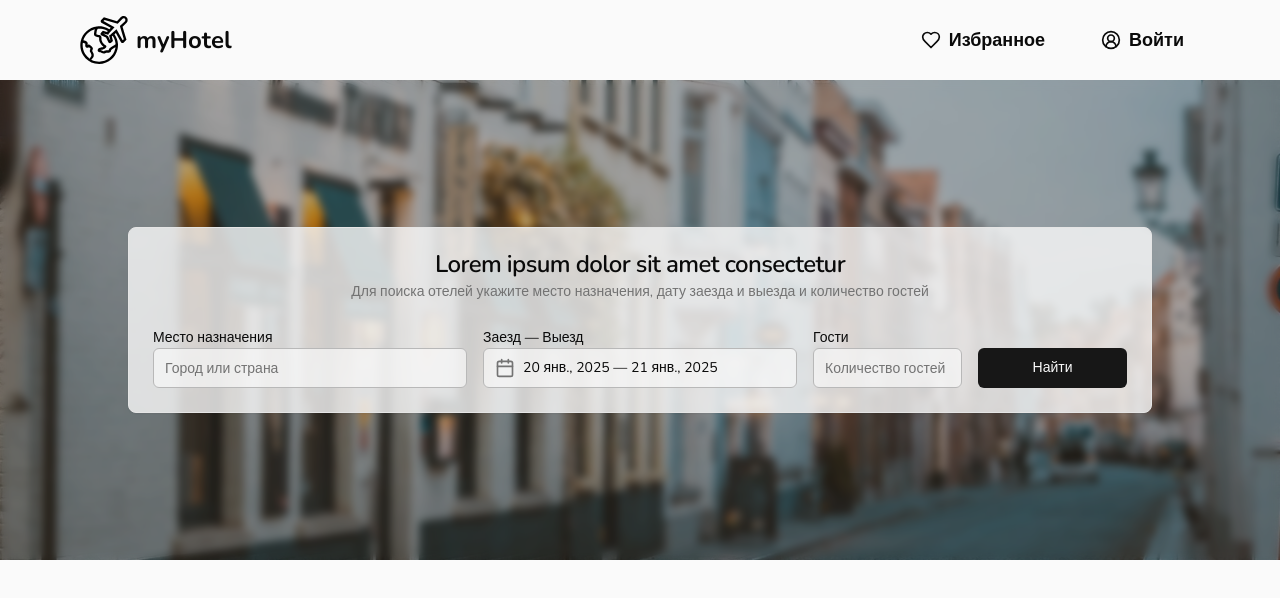
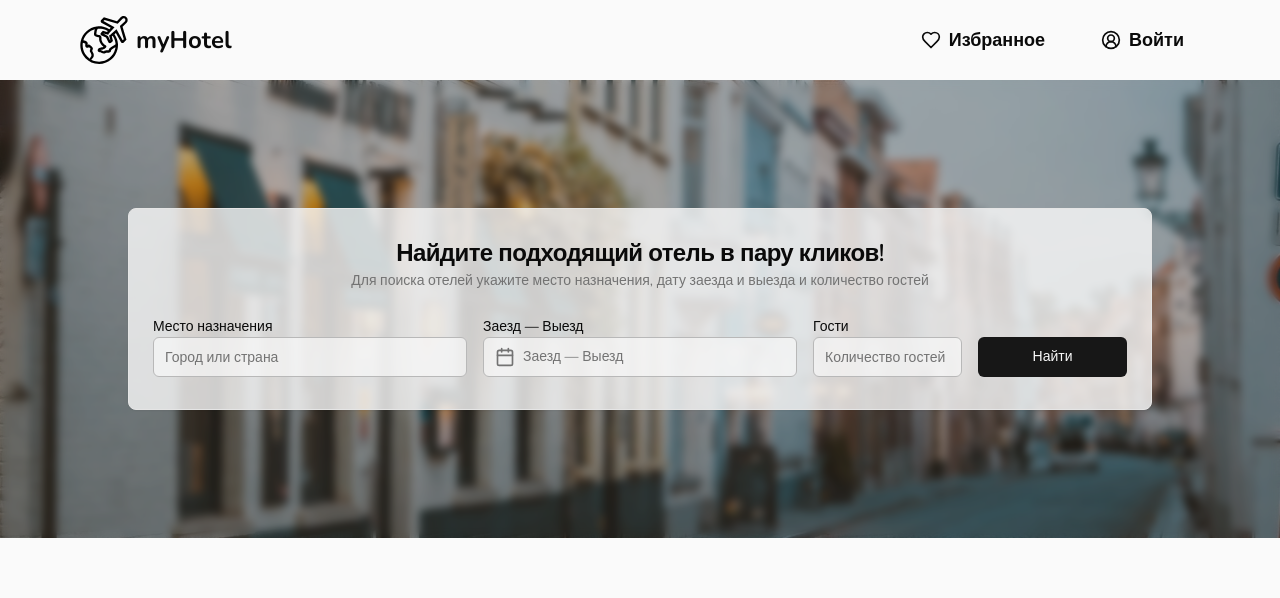
Before and after one commit to 4ccio/hotel-booking-v2, a React (Vite) app: page / in a window 1280 px wide. Shown: the top 598 px of the page. Built offline with nearby package versions, Linux system fonts and the light colour scheme; no server answers.

Commit message:
валидация формы поиска отелей, доработан компонент DayPickerWithRange

```diff
--- a/package.json
+++ b/package.json
@@ -15,8 +15,10 @@
     "@radix-ui/react-label": "^2.1.2",
     "@radix-ui/react-navigation-menu": "^1.2.3",
     "@radix-ui/react-popover": "^1.1.6",
+    "@radix-ui/react-separator": "^1.1.2",
     "@radix-ui/react-slot": "^1.1.2",
     "@radix-ui/react-tabs": "^1.1.2",
+    "@radix-ui/react-tooltip": "^1.1.8",
     "@radix-ui/react-visually-hidden": "^1.1.1",
     "class-variance-authority": "^0.7.1",
     "clsx": "^2.1.1",
--- a/src/components/DatePickerWithRange.jsx
+++ b/src/components/DatePickerWithRange.jsx
@@ -1,13 +1,18 @@
-import { forwardRef, useState } from "react";
-import { addDays, format, setDefaultOptions } from "date-fns";
+import { forwardRef, useMemo, useState } from "react";
+import { format, setDefaultOptions } from "date-fns";
 import { ru } from "date-fns/locale";
-import { Calendar as CalendarIcon } from "lucide-react";
+import { Calendar as CalendarIcon, CircleX, Trash2 } from "lucide-react";
 import { useMediaQuery } from "@/hooks/useMediaQuery";
 import { BREAKPOINTS as bp } from "@/config/breakpoints";
 import { cn } from "@/lib/utils";
 import { Button } from "@/ui/button";
 import { Calendar } from "@/ui/calendar";
-import { Popover, PopoverContent, PopoverTrigger } from "@/ui/popover";
+import {
+  Popover,
+  PopoverClose,
+  PopoverContent,
+  PopoverTrigger,
+} from "@/ui/popover";
 import {
   Drawer,
   DrawerClose,
@@ -17,16 +22,9 @@ import {
   DrawerTitle,
   DrawerTrigger,
 } from "@/ui/drawer";
+import { Separator } from "@/ui/separator";
 
 setDefaultOptions({ locale: ru });
-
-function useDateRange() {
-  const [date, setDate] = useState({
-    from: new Date(),
-    to: addDays(new Date(), 1),
-  });
-  return { date, setDate };
-}
 
 const DatePickerButton = forwardRef(({ date, className, ...props }, ref) => (
   <Button
@@ -41,25 +39,28 @@ const DatePickerButton = forwardRef(({ date, className, ...props }, ref) => (
     {...props}
   >
     <CalendarIcon size={20} className="text-muted-foreground" />
-    <span>
-      {date?.from
-        ? date.to
-          ? `${format(date.from, "d LLL, y")} — ${format(date.to, "d LLL, y")}`
-          : format(date.from, "d LLL y")
-        : "Заезд - Выезд"}
-    </span>
+    {date?.from ? (
+      date.to ? (
+        `${format(date.from, "d LLL, y")} — ${format(date.to, "d LLL, y")}`
+      ) : (
+        format(date.from, "d LLL y")
+      )
+    ) : (
+      <span className="text-muted-foreground">Заезд — Выезд</span>
+    )}
   </Button>
 ));
 
-function DatePickerPopover({ date, setDate, className }) {
-  return (
+const DatePickerPopover = forwardRef(({ date, setDate, className }, ref) => (
   <Popover>
     <PopoverTrigger asChild>
-        <DatePickerButton date={date} className={className} />
+      <DatePickerButton ref={ref} date={date} className={className} />
     </PopoverTrigger>
-      <PopoverContent className="w-auto p-0" align="center">
+    <PopoverContent className="w-auto p-4" align="center">
       <Calendar
+        className={"p-0"}
         initialFocus
+        autoFocus
         mode="range"
         defaultMonth={date?.from}
         selected={date}
@@ -68,18 +69,35 @@ function DatePickerPopover({ date, setDate, className }) {
         disabled={{ before: new Date() }}
         locale={ru}
         min={2}
-          required
+        max={30}
       />
+      <Separator className="my-4" />
+      <div className="flex justify-end gap-4">
+        <Button
+          size={"sm"}
+          variant="outline"
+          onClick={() => {
+            if (date?.from || date?.to) {
+              setDate({ from: "", to: "" });
+            }
+          }}
+        >
+          Очистить
+        </Button>
+        <PopoverClose asChild>
+          <Button size={"sm"} disabled={!date?.from || !date?.to}>
+            Выбрать
+          </Button>
+        </PopoverClose>
+      </div>
     </PopoverContent>
   </Popover>
-  );
-}
+));
 
-function DatePickerDrawer({ date, setDate, className }) {
-  return (
+const DatePickerDrawer = forwardRef(({ date, setDate, className }, ref) => (
   <Drawer>
     <DrawerTrigger asChild>
-        <DatePickerButton date={date} className={className} />
+      <DatePickerButton ref={ref} date={date} className={className} />
     </DrawerTrigger>
     <DrawerContent>
       <DrawerHeader>
@@ -87,6 +105,7 @@ function DatePickerDrawer({ date, setDate, className }) {
       </DrawerHeader>
       <Calendar
         initialFocus
+        autoFocus
         mode="range"
         defaultMonth={date?.from}
         selected={date}
@@ -95,25 +114,60 @@ function DatePickerDrawer({ date, setDate, className }) {
         disabled={{ before: new Date() }}
         locale={ru}
         min={2}
-          required
+        max={30}
       />
-        <DrawerFooter>
-          <DrawerClose asChild>
-            <Button variant="outline">Закрыть</Button>
+      <DrawerFooter className={"grid grid-cols-2 gap-4"}>
+        <div className="col-span-1">
+          <Button
+            className="w-full"
+            variant="outline"
+            onClick={() => {
+              if (date?.from || date?.to) {
+                setDate({ from: "", to: "" });
+              }
+            }}
+          >
+            <Trash2 size={16}></Trash2>
+            Очистить
+          </Button>
+        </div>
+        <DrawerClose asChild className="col-span-1">
+          <Button className="w-full" variant="outline">
+            <CircleX size={16}></CircleX>
+            Закрыть
+          </Button>
+        </DrawerClose>
+        <DrawerClose asChild className="col-span-2">
+          <Button className="w-full" disabled={!date?.from || !date?.to}>
+            Выбрать
+          </Button>
         </DrawerClose>
       </DrawerFooter>
     </DrawerContent>
   </Drawer>
-  );
-}
+));
 
-export function DatePickerWithRange({ className }) {
-  const { date, setDate } = useDateRange();
+export const DatePickerWithRange = forwardRef(
+  ({ className, value, onChange, ...props }, ref) => {
+    console.log("DatePickerWithRange render");
     const isMobile = useMediaQuery(bp.sm);
 
     return isMobile ? (
-    <DatePickerDrawer date={date} setDate={setDate} className={className} />
+      <DatePickerDrawer
+        ref={ref}
+        date={value}
+        setDate={onChange}
+        className={className}
+        {...props}
+      />
     ) : (
-    <DatePickerPopover date={date} setDate={setDate} className={className} />
+      <DatePickerPopover
+        ref={ref}
+        date={value}
+        setDate={onChange}
+        className={className}
+        {...props}
+      />
     );
-}
+  },
+);
--- /dev/null
+++ b/src/components/Tooltip.jsx
@@ -0,0 +1,40 @@
+import {
+  Tooltip,
+  // TooltipArrow,
+  TooltipContent,
+  TooltipProvider,
+  TooltipTrigger,
+} from "@/ui/tooltip";
+
+const TooltipWrapper = ({
+  children,
+  content,
+  open,
+  defaultOpen,
+  onOpenChange,
+  delayDuration,
+  skipDelayDuration,
+  ...props
+}) => {
+  return (
+    <TooltipProvider
+      delayDuration={delayDuration}
+      skipDelayDuration={skipDelayDuration}
+    >
+      <Tooltip
+        open={open}
+        defaultOpen={defaultOpen}
+        onOpenChange={onOpenChange}
+        disableHoverableContent={false}
+      >
+        <TooltipTrigger asChild>{children}</TooltipTrigger>
+        <TooltipContent {...props}>
+          {content}
+          {/* <TooltipArrow className="fill-background" /> */}
+        </TooltipContent>
+      </Tooltip>
+    </TooltipProvider>
+  );
+};
+
+export default TooltipWrapper;
--- a/src/hooks/useMediaQuery.js
+++ b/src/hooks/useMediaQuery.js
@@ -13,7 +13,7 @@ export function useMediaQuery(query) {
     };
     media.addEventListener("change", listener);
     return () => media.removeEventListener("change", listener);
-  }, [matches, query]);
+  }, [query]);
 
   return matches;
 }
--- a/src/modules/Authentication/components/SignIn/FormSignIn.jsx
+++ b/src/modules/Authentication/components/SignIn/FormSignIn.jsx
@@ -11,6 +11,7 @@ const REQUEST_TYPE = API_URLS.login;
 const loginFields = pickFormFields(formFields, ["phoneNumber", "password"]);
 
 const FormSignIn = ({ setParentError }) => {
+  console.log("render");
   const {
     handleSubmit,
     formState: { errors },
@@ -52,7 +53,7 @@ const FormSignIn = ({ setParentError }) => {
           }) => (
             <div key={name}>
               <div className="mb-0.5 flex items-center justify-between">
-                <Label>{label}</Label>
+                <Label htmlFor={name}>{label}</Label>
                 {errors[name] ? (
                   <span className="text-sm text-warning-text">
                     {errors[name].message}
@@ -69,6 +70,7 @@ const FormSignIn = ({ setParentError }) => {
                 rules={rules}
                 render={({ field }) => (
                   <Input
+                    id={name}
                     {...field}
                     {...(icon ? { icon } : {})}
                     onChange={(e) => {
--- a/src/modules/HotelSearch/components/FormHotelSearch.jsx
+++ b/src/modules/HotelSearch/components/FormHotelSearch.jsx
@@ -1,3 +1,4 @@
+import { Controller, useForm } from "react-hook-form";
 import { DatePickerWithRange } from "@/components/DatePickerWithRange";
 import { Button } from "@/ui/button";
 import {
@@ -7,102 +8,190 @@ import {
   CardHeader,
   CardTitle,
 } from "@/ui/card";
-import {
-  Form,
-  FormControl,
-  FormDescription,
-  FormField,
-  FormItem,
-  FormLabel,
-} from "@/ui/form";
 import { Input } from "@/ui/input";
-import { useForm } from "react-hook-form";
+import { Label } from "@/ui/label";
+import Tooltip from "@/components/Tooltip";
+import { useState } from "react";
+
+const validateDates = (data) => {
+  const { from, to } = data;
+
+  if (!from || !to) {
+    return "Введите дату заезда и выезда";
+  }
+
+  // эта проверка необязательна, т.к. DatePickerWithRange не разрешит выставить дату from позже чем to, но на всякий случай)
+  if (from > to) {
+    return "Дата заезда не может быть позже даты выезда";
+  }
+};
+
+const onlyDigits = (value) => value.replace(/\D/g, "");
+
+const rules = {
+  destination: {
+    name: "destination",
+    rules: {
+      required: "Обязательное поле",
+    },
+  },
+  dates: {
+    name: "dates",
+    rules: {
+      validate: validateDates,
+    },
+  },
+  guests: {
+    name: "guests",
+    rules: {
+      required: "Обязательное поле",
+      min: {
+        value: 1,
+        message: "Минимум 1 гость",
+      },
+      max: {
+        value: 10,
+        message: "Максимум 10 гостей",
+      },
+      // validate: onlyDigits,
+    },
+  },
+};
 
 const FormHotelSearch = () => {
-  const form = useForm({
+  // console.trace("Form render");
+  console.log("Form render");
+
+  const [isShowTooltip, setIsShowTooltip] = useState(false);
+  console.log("isShowTooltip", isShowTooltip);
+
+  const handleToggleTooltip = (isError) => {
+    console.log("isError", isError);
+    setIsShowTooltip((prevState) => {
+      return isError ? !prevState : prevState;
+    });
+  };
+
+  const {
+    control,
+    handleSubmit,
+    formState: { errors },
+  } = useForm({
     defaultValues: {
       destination: "",
-      dates: "",
+      dates: {
+        from: "",
+        to: "",
+      },
       guests: "",
     },
   });
+
+  // console.log("render");
+
+  const handleFormSubmit = (data) => {
+    // alert(JSON.stringify(data));
+  };
+
   return (
-    <Card className="max-w-xl bg-background/80 xl:max-w-5xl">
+    <Card className="max-w-lg bg-background/80 xl:max-w-5xl xl:py-2">
       <CardHeader className="text-center">
-        <CardTitle>Lorem ipsum dolor sit amet consectetur</CardTitle>
+        <CardTitle>Найдите подходящий отель в пару кликов!</CardTitle>
         <CardDescription>
           Для поиска отелей укажите место назначения, дату заезда и выезда и
           количество гостей
         </CardDescription>
       </CardHeader>
-      <CardContent>
-        <Form {...form}>
-          <div className="grid grid-cols-2 gap-4 xl:grid-cols-12">
-            <div className="col-span-2 xl:col-span-4">
-              <FormField
-                control={form.control}
+      <CardContent className="">
+        <form onSubmit={handleSubmit(handleFormSubmit)}>
+          <div className="grid grid-cols-2 gap-6 xl:grid-cols-12 xl:gap-4">
+            <div className="relative col-span-2 xl:col-span-4">
+              <div>
+                <Label>Место назначения</Label>
+              </div>
+              <div className="">
+                <Controller
+                  control={control}
                   name="destination"
+                  rules={rules.destination.rules}
                   render={({ field }) => (
-                  <FormItem>
-                    <FormLabel className={""}>Место назначения</FormLabel>
-                    <FormControl>
                     <Input
                       placeholder="Город или страна"
-                        className={
-                          "h-10 bg-background/70 focus:bg-background/80"
-                        }
+                      className={`h-10 bg-background/70 focus:bg-background/80 ${errors[rules.destination.name] ? "border-warning-component focus-visible:ring-warning-component" : null}`}
                       {...field}
                     ></Input>
-                    </FormControl>
-                  </FormItem>
                   )}
-              ></FormField>
+                />
               </div>
-            <div className="col-span-2 xl:col-span-4">
-              <FormField
-                control={form.control}
+              <span className="absolute left-0 top-full">
+                {errors[rules.destination.name] ? (
+                  <span className="text-sm text-warning-text">
+                    {errors[rules.destination.name].message}
+                  </span>
+                ) : null}
+              </span>
+            </div>
+            <div className="relative col-span-2 xl:col-span-4">
+              <div>
+                <Label>Заезд — Выезд</Label>
+              </div>
+              <Controller
+                control={control}
                 name="dates"
+                rules={rules.dates.rules}
                 render={({ field }) => (
-                  <FormItem>
-                    <FormLabel className={""}>Заезд — Выезд</FormLabel>
-                    <FormControl>
                   <DatePickerWithRange
-                        className={
-                          "w-full bg-background/70 px-[11px] focus:bg-background/80"
-                        }
+                    className={`h-10 w-full bg-background/70 px-[11px] focus:bg-background/80 ${errors[rules.dates.name] ? "border-warning-component focus-visible:ring-warning-component" : null}`}
+                    value={field.value}
+                    onChange={field.onChange}
                     {...field}
                   ></DatePickerWithRange>
-                    </FormControl>
-                  </FormItem>
                 )}
-              ></FormField>
+              />
+              <span className="absolute left-0 top-full">
+                {errors[rules.dates.name] ? (
+                  <span className="text-sm text-warning-text">
+                    {errors[rules.dates.name].message}
+                  </span>
+                ) : null}
+              </span>
             </div>
-            <div className="col-span-2 xl:col-span-2">
-              <FormField
-                control={form.control}
+            <div className="relative col-span-2 xl:col-span-2">
+              <div>
+                <Label>Гости</Label>
+              </div>
+              <Controller
+                control={control}
                 name="guests"
+                rules={rules.guests.rules}
                 render={({ field }) => (
-                  <FormItem>
-                    <FormLabel className={""}>Гости</FormLabel>
-                    <FormControl>
                   <Input
-                        // type="number"
                     placeholder="Количество гостей"
-                        className={
-                          "h-10 bg-background/70 focus:bg-background/80"
-                        }
+                    className={`h-10 bg-background/70 focus:bg-background/80 ${errors[rules.guests.name] ? "border-warning-component focus-visible:ring-warning-component" : null}`}
                     {...field}
+                    onChange={(e) => {
+                      let newValue = e.target.value;
+                      newValue = onlyDigits(newValue);
+                      field.onChange(newValue);
+                    }}
                   ></Input>
-                    </FormControl>
-                  </FormItem>
                 )}
-              ></FormField>
+              />
+              <span className="absolute left-0 top-full">
+                {errors[rules.guests.name] ? (
+                  <span className="text-sm text-warning-text">
+                    {errors[rules.guests.name].message}
+                  </span>
+                ) : null}
+              </span>
             </div>
-            <div className="col-span-2 flex flex-grow items-end xl:col-span-2">
-              <Button className="w-full">Найти</Button>
+            <div className="col-span-2 mt-2 flex flex-grow items-end xl:col-span-2">
+              <Button type="submit" className="w-full">
+                Найти
+              </Button>
             </div>
           </div>
-        </Form>
+        </form>
       </CardContent>
     </Card>
   );
--- a/src/modules/HotelSearch/components/HomePageSearch.jsx
+++ b/src/modules/HotelSearch/components/HomePageSearch.jsx
@@ -3,7 +3,7 @@ import FormHotelSearch from "./FormHotelSearch";
 
 const HomePageSearch = () => {
   return (
-    <section className="relative mb-5 h-[540px] bg-hotel-search bg-cover bg-center bg-no-repeat lg:h-[480px]">
+    <section className="relative mb-5 bg-hotel-search bg-cover bg-center bg-no-repeat pb-8 pt-8 xl:h-full xl:pb-32 xl:pt-32">
       <Overlay></Overlay>
       <div className="container relative mx-auto flex h-full w-full items-center justify-center">
         <FormHotelSearch></FormHotelSearch>
--- a/src/ui/input.jsx
+++ b/src/ui/input.jsx
@@ -7,7 +7,7 @@ const Input = React.forwardRef(({ className, type, ...props }, ref) => {
     <input
       type={type}
       className={cn(
-        "flex h-8 w-full rounded-md border border-input bg-background px-[11px] py-[7px] text-sm ring-offset-background file:border-0 file:bg-transparent file:text-sm file:font-medium file:text-foreground placeholder:text-muted-foreground focus-visible:outline-none focus-visible:ring-1 focus-visible:ring-ring focus-visible:ring-offset-0 disabled:cursor-not-allowed disabled:opacity-50",
+        "flex h-8 w-full rounded-md border border-input bg-background px-[11px] py-2 text-sm ring-offset-background file:border-0 file:bg-transparent file:text-sm file:font-medium file:text-foreground placeholder:text-muted-foreground focus-visible:outline-none focus-visible:ring-1 focus-visible:ring-ring focus-visible:ring-offset-0 disabled:cursor-not-allowed disabled:opacity-50",
         className,
       )}
       ref={ref}
--- /dev/null
+++ b/src/ui/separator.jsx
@@ -0,0 +1,23 @@
+import * as React from "react"
+import * as SeparatorPrimitive from "@radix-ui/react-separator"
+
+import { cn } from "@/lib/utils"
+
+const Separator = React.forwardRef((
+  { className, orientation = "horizontal", decorative = true, ...props },
+  ref
+) => (
+  <SeparatorPrimitive.Root
+    ref={ref}
+    decorative={decorative}
+    orientation={orientation}
+    className={cn(
+      "shrink-0 bg-border",
+      orientation === "horizontal" ? "h-[1px] w-full" : "h-full w-[1px]",
+      className
+    )}
+    {...props} />
+))
+Separator.displayName = SeparatorPrimitive.Root.displayName
+
+export { Separator }
```
Also changed, not shown: src/modules/NavigationBar/Navbar.jsx (+1 -11 lines), src/ui/popover.jsx (+16 -11 lines), src/ui/tooltip.jsx (added, +35 -0 lines), 1 other file (tests, documents, lock files or other folders). Lines whose indentation alone changed are shown as unchanged.
